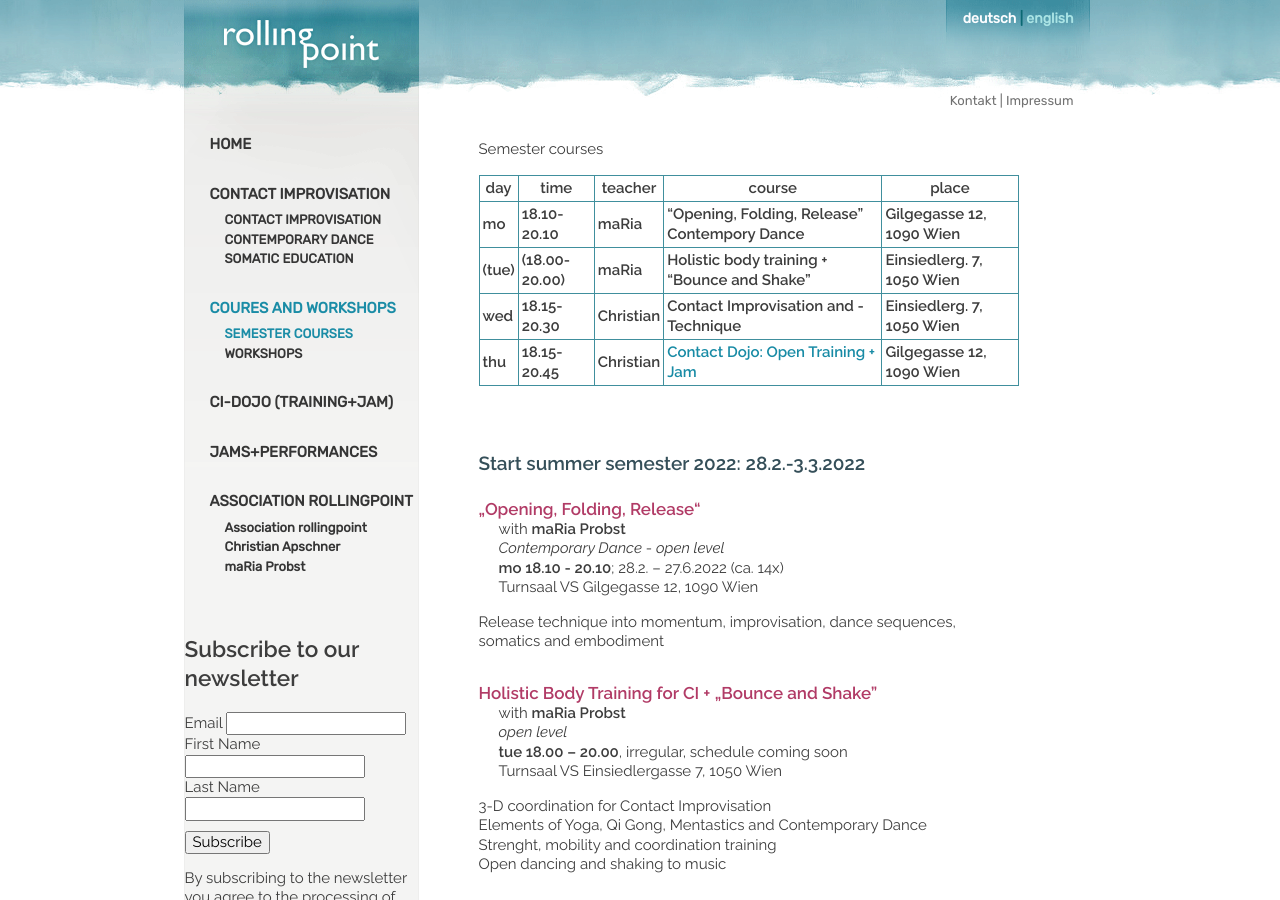
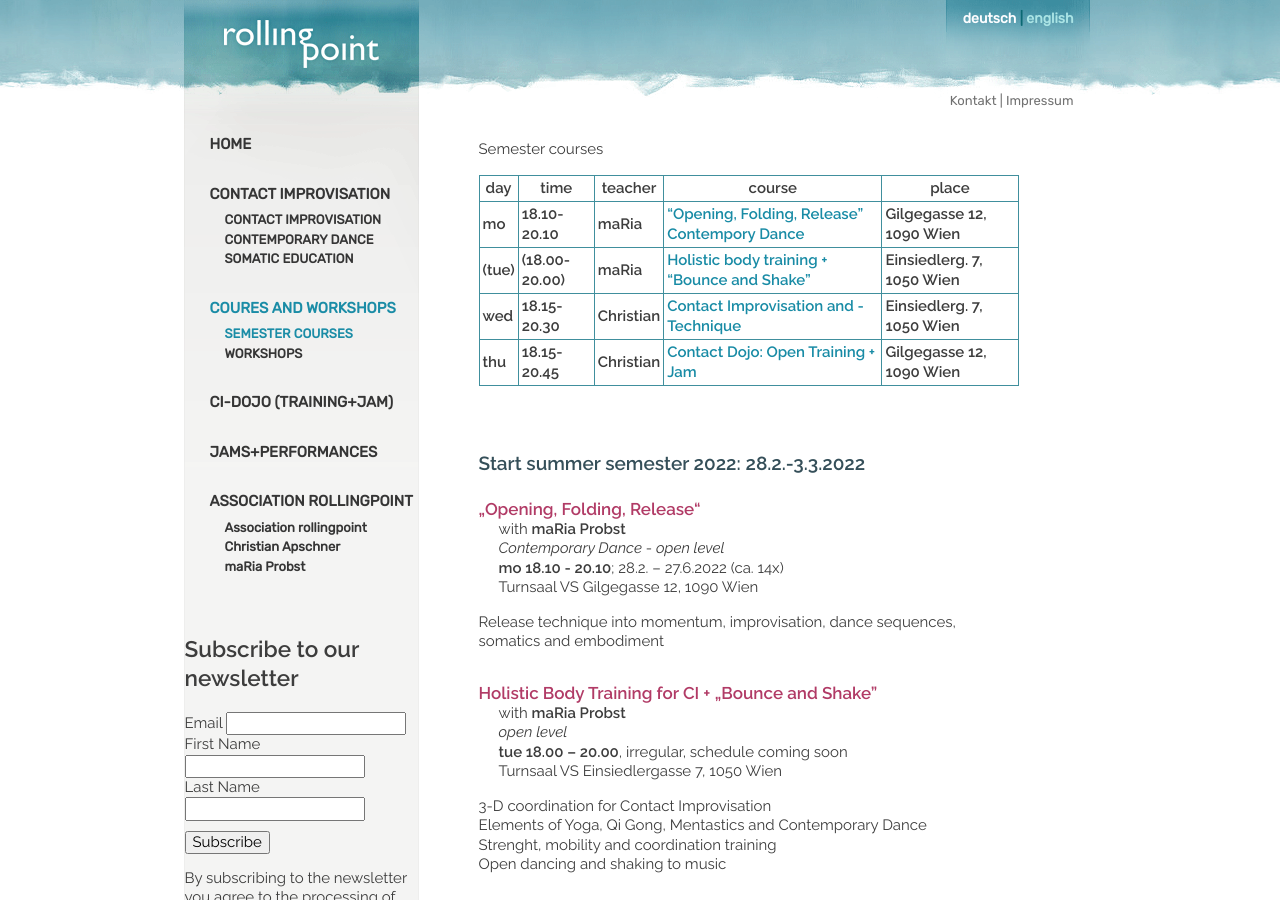
Before and after one commit to manulari/rollingpointat, a Jekyll site: the page built from _pages_en/en-kurse.md, in a window 1280 px wide and 900 px high. Built offline with Jekyll 4.4.1, drawn with Linux system fonts in a browser that asks for light colours; comment, search, counter and statistics services are not loaded.

Commit message:
Update page (en) “en-kurse”

```diff
--- a/_pages_en/en-kurse.md
+++ b/_pages_en/en-kurse.md
@@ -5,12 +5,12 @@ language: en
 ---
 Semester courses
 
-| day       | time              | teacher       | course                                                                                       | place                         |
-| --------- | ----------------- | ------------- | -------------------------------------------------------------------------------------------- | ----------------------------- |
-| **mo**    | **18.10-20.10**   | **maRia**     | **"Ope**[](#emo)**nin**[](#emo)[](#moe)**g, Folding, Release" Contem**[](#emo)**pory Dance** | **Gilgegasse 12, 1090 Wien**  |
-| **(tue)** | **(18.00-20.00)** | **maRia**     | **Ho**[](#edi)**listic body training + "Bounce and Shake"**                                  | **Einsiedlerg. 7, 1050 Wien** |
-| **wed**   | **18.15-20.30**   | **Christian** | [](#mie)**Contac**[](#mie)**t Im**[](#mie)**provisation and -Technique**                     | **Einsiedlerg. 7, 1050 Wien** |
-| **thu**   | **18.15-20.45**   | **Christian** | **[Contact Dojo: Open Training + Jam](#doe)**                                                | **Gilgegasse 12, 1090 Wien**  |
+| day       | time              | teacher       | course                                                          | place                         |
+| --------- | ----------------- | ------------- | --------------------------------------------------------------- | ----------------------------- |
+| **mo**    | **18.10-20.10**   | **maRia**     | **["Opening, Folding, Release" Contempory Dance](#moe)**        | **Gilgegasse 12, 1090 Wien**  |
+| **(tue)** | **(18.00-20.00)** | **maRia**     | [](#die)**[Holistic body training + "Bounce and Shake"](#die)** | **Einsiedlerg. 7, 1050 Wien** |
+| **wed**   | **18.15-20.30**   | **Christian** | [](#mie)**[Contact Improvisation and -Technique](#mie)**        | **Einsiedlerg. 7, 1050 Wien** |
+| **thu**   | **18.15-20.45**   | **Christian** | **[Contact Dojo: Open Training + Jam](#doe)**                   | **Gilgegasse 12, 1090 Wien**  |
 
 &nbsp;
 
```
